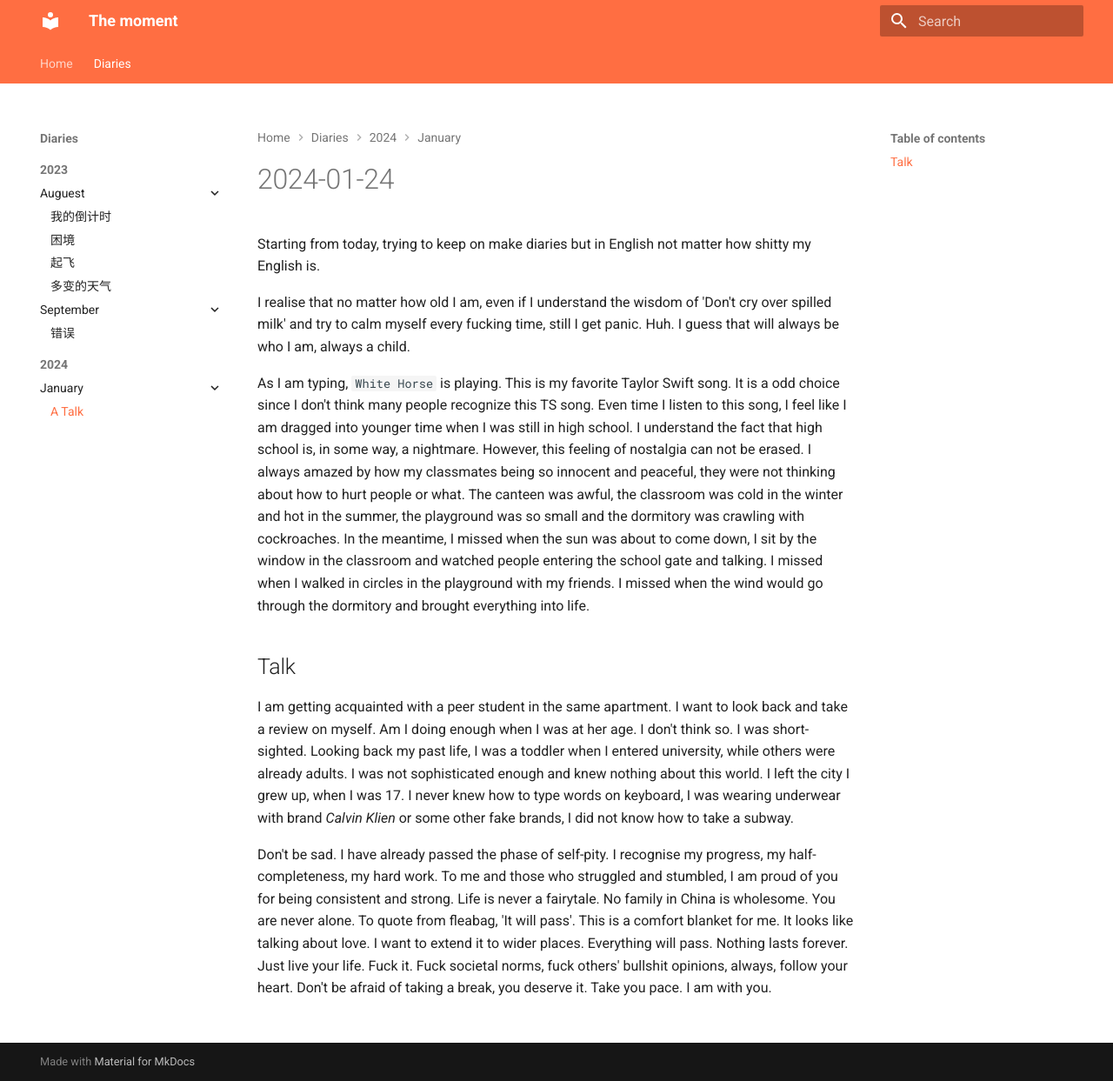
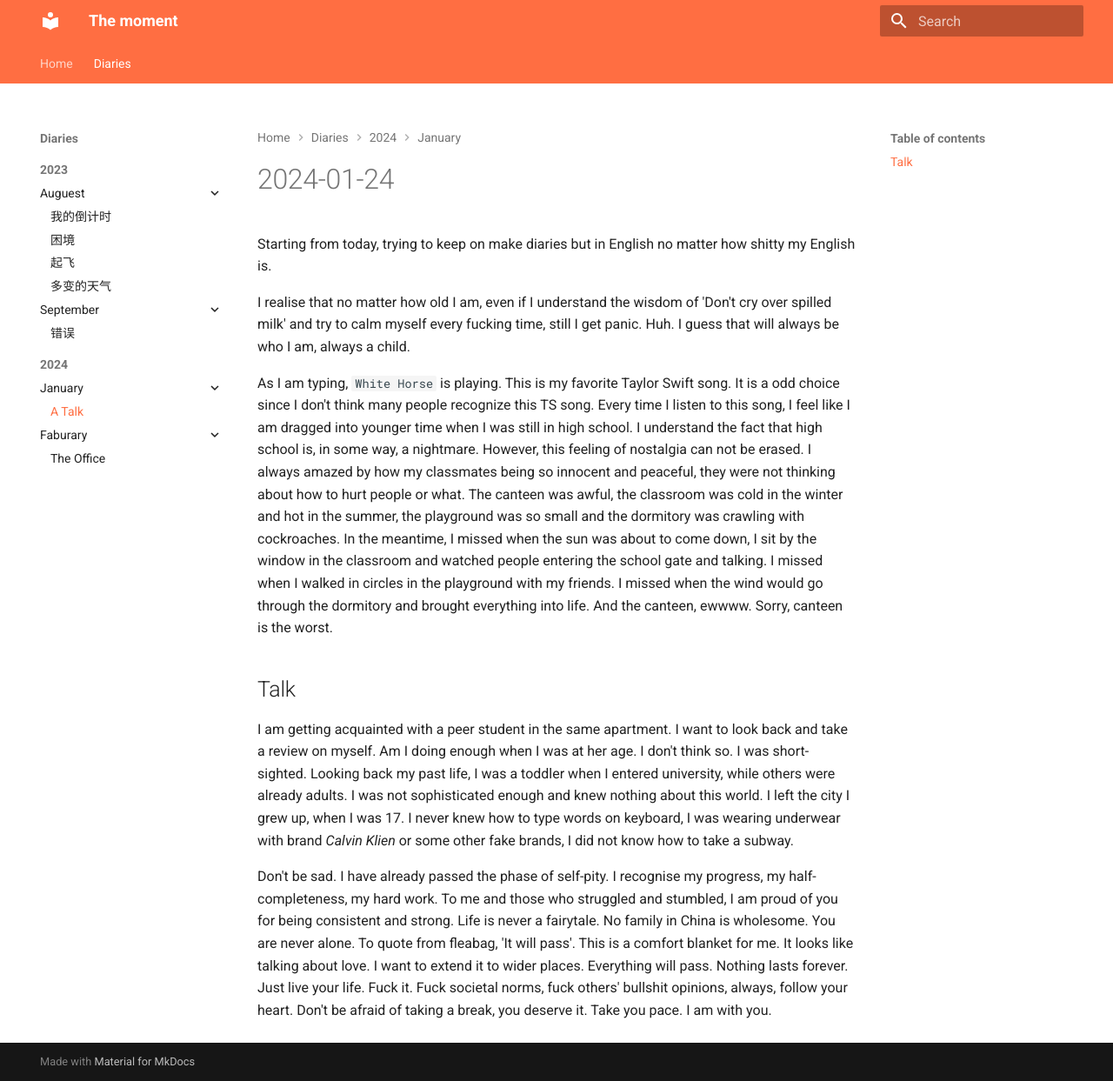
Before and after one commit to ottokafka2/leave, an MkDocs documentation site: the page built from docs/diaries/2024/january/talk.md, in a window 1280 px wide and 1243 px high. Shown: the whole window at 87% size. Built offline with MkDocs 1.6.1 and Material for MkDocs 9.7.7, drawn with Linux system fonts in a browser that asks for light colours.

Commit message:
The office

```diff
--- a/docs/diaries/2024/january/talk.md
+++ b/docs/diaries/2024/january/talk.md
@@ -6,7 +6,7 @@ categories:
   - thoughts
 --->
 # 2024-01-24
-Starting from today, trying to keep on make diaries but in English not matter how
+Starting from today, trying to keep on make diaries but in English no matter how
 shitty my English is.
 
 I realise that no matter how old I am, even if I understand the wisdom of
@@ -14,7 +14,7 @@ I realise that no matter how old I am, even if I understand the wisdom of
 I get panic. Huh. I guess that will always be who I am, always a child.
 
 As I am typing, `White Horse` is playing. This is my favorite Taylor Swift song. It is
-a odd choice since I don't think many people recognize this TS song. Even time I listen
+a odd choice since I don't think many people recognize this TS song. Every time I listen
 to this song, I feel like I am dragged into younger time when I was still in high school.
 I understand the fact that high school is, in some way, a nightmare. However, this feeling of
 nostalgia can not be erased. I always amazed by how my classmates being so innocent and peaceful,
@@ -22,7 +22,8 @@ they were not thinking about how to hurt people or what. The canteen was awful,
  the winter and hot in the summer, the playground was so small and the dormitory was crawling with cockroaches.
 In the meantime, I missed when the sun was about to come down, I sit by the window in the classroom and watched
 people entering the school gate and talking. I missed when I walked in circles in the playground with my friends.
-I missed when the wind would go through the dormitory and brought everything into life.
+I missed when the wind would go through the dormitory and brought everything into life. And the canteen, ewwww. Sorry,
+ canteen is the worst.
 
 ## Talk
 
--- a/mkdocs.yml
+++ b/mkdocs.yml
@@ -14,6 +14,8 @@ nav:
       - 2024:
           - January:
             - A Talk: diaries/2024/january/talk.md
+          - Faburary:
+            - The Office: diaries/2024/feburary/theOffice.md
 theme:
   name: material
   highlightjs: true
```
Also changed, not shown: docs/diaries/2024/feburary/theOffice.md (added, +40 -0 lines).
